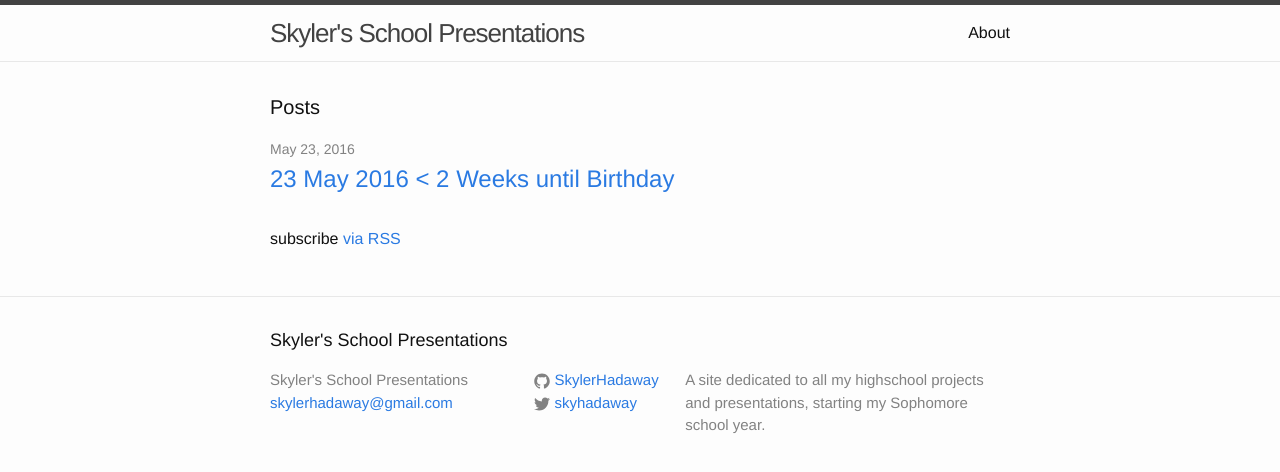
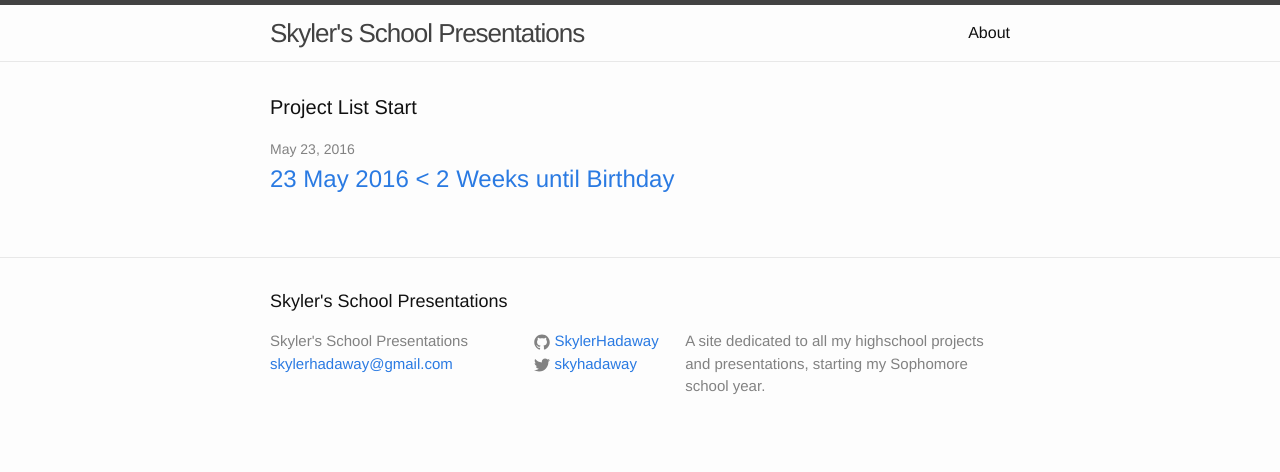
Before and after one commit to SkylerHadaway/SkylerHadaway.github.io, a Jekyll site: the page built from index.html, in a window 1280 px wide. Shown: the top 472 px of the page. Built offline with Jekyll 4.4.1, drawn with Linux system fonts in a browser that asks for light colours.

Commit message:
Update index.html

```diff
--- a/index.html
+++ b/index.html
@@ -4,7 +4,7 @@
 
 <div class="home">
 
-  <h1 class="page-heading">Posts</h1>
+  <h1 class="page-heading">Project List Start</h1>
 
   <ul class="post-list">
     {% for post in site.posts %}
@@ -18,6 +18,4 @@
     {% endfor %}
   </ul>
 
-  <p class="rss-subscribe">subscribe <a href="{{ "/feed.xml" | prepend: site.baseurl }}">via RSS</a></p>
-
 </div>
```
